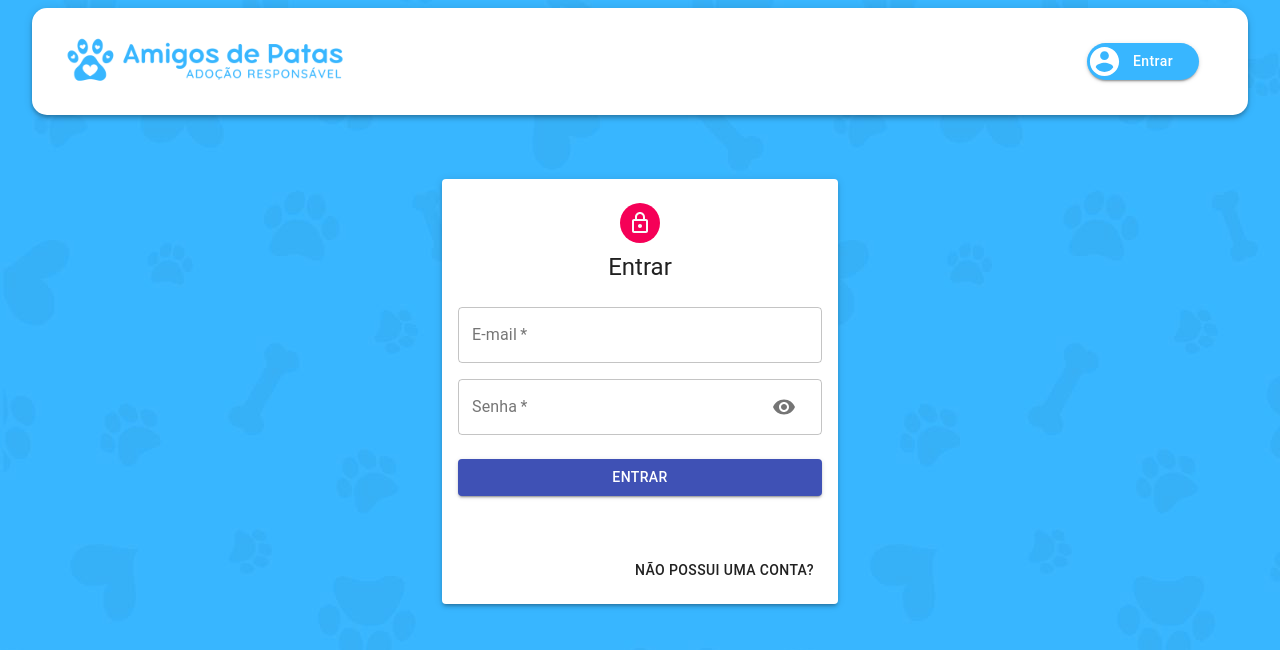
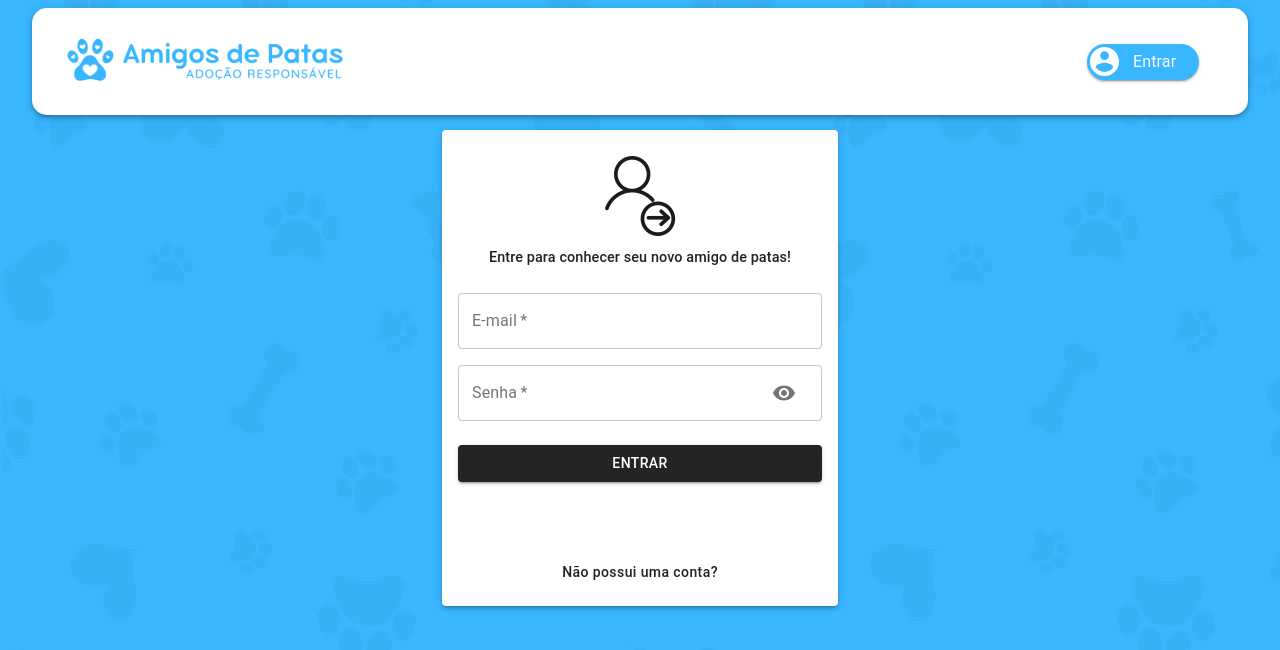
Before and after one commit to netsoncavina/AmigosDePatas-frontend, a React (Create React App) app: page /auth in a window 1280 px wide. Shown: the top 650 px of the page. Built offline with nearby package versions, Linux system fonts and the light colour scheme.

Commit message:
atualização de design

```diff
--- a/src/components/Auth/Auth.js
+++ b/src/components/Auth/Auth.js
@@ -1,17 +1,10 @@
 import React, { useState } from "react";
-import {
-  Avatar,
-  Button,
-  Paper,
-  Grid,
-  Typography,
-  Container,
-} from "@material-ui/core";
+import { Button, Paper, Grid, Typography, Container } from "@material-ui/core";
 import { GoogleLogin } from "@react-oauth/google";
 import jwt_decode from "jwt-decode";
 import { useHistory } from "react-router-dom";
 import { useDispatch } from "react-redux";
-import LockOutlinedIcon from "@material-ui/icons/LockOutlined";
+import icon from "../../images/icon.png";
 import Input from "./Input";
 import useStyles from "./styles";
 import { signin, signup } from "../../actions/auth";
@@ -69,13 +62,13 @@ const Auth = () => {
   };
 
   return (
-    <Container component="main" maxWidth="xs">
+    <Container component="main" maxWidth="xs" className={classes.container}>
       <Paper className={classes.paper} elevation={3}>
-        <Avatar className={classes.avatar}>
-          <LockOutlinedIcon />
-        </Avatar>
-        <Typography variant="h5">
-          {isSignUp ? "Cadastrar" : "Entrar"}
+        <img src={icon} className={classes.icon} alt="icon" />
+        <Typography variant="h6" className={classes.title}>
+          {isSignUp
+            ? "Se cadastre para conhecer seu novo amigo de patas!"
+            : "Entre para conhecer seu novo amigo de patas!"}
         </Typography>
         <form className={classes.form} onSubmit={handleSubmit}>
           <Grid container spacing={2}>
@@ -127,19 +120,22 @@ const Auth = () => {
             type="submit"
             fullWidth
             variant="contained"
-            color="primary"
+            style={{ backgroundColor: "#242424 ", color: "#fff" }}
             className={classes.submit}
           >
             {isSignUp ? "Cadastrar" : "Entrar"}
           </Button>
-          <GoogleLogin
-            className={classes.googleButton}
-            onSuccess={googleSuccess}
-            onFailure={googleFailure}
-          />
-          <Grid container justifyContent="flex-end">
+          <div className={classes.googleButton}>
+            <GoogleLogin
+              className={classes.googleButton}
+              onSuccess={googleSuccess}
+              onFailure={googleFailure}
+            />
+          </div>
+
+          <Grid container justifyContent="center">
             <Grid item>
-              <Button onClick={switchMode}>
+              <Button onClick={switchMode} style={{ textTransform: "none" }}>
                 {isSignUp ? "Já possui uma conta?" : "Não possui uma conta?"}
               </Button>
             </Grid>
--- a/src/components/Auth/styles.js
+++ b/src/components/Auth/styles.js
@@ -1,8 +1,17 @@
 import { makeStyles } from "@material-ui/core/styles";
 
 export default makeStyles((theme) => ({
+  container: {
+    display: "flex",
+    alignItems: "flex-end",
+    // marginLeft: "65%",
+    [theme.breakpoints.down("xs")]: {
+      justifyContent: "center",
+      marginLeft: "0px",
+    },
+  },
   paper: {
-    marginTop: theme.spacing(8),
+    marginTop: theme.spacing(0),
     display: "flex",
     flexDirection: "column",
     alignItems: "center",
@@ -13,12 +22,19 @@ export default makeStyles((theme) => ({
       margin: theme.spacing(1),
     },
   },
+  title: {
+    fontSize: "0.9rem",
+  },
+  icon: {
+    // width: "100px",
+    height: "100px",
+  },
   avatar: {
     margin: theme.spacing(1),
-    backgroundColor: theme.palette.secondary.main,
+    // backgroundColor: theme.palette.secondary.main,
   },
   form: {
-    width: "100%", // Fix IE 11 issue.
+    width: "100%",
     marginTop: theme.spacing(3),
   },
   submit: {
--- a/src/components/Navbar/Navbar.js
+++ b/src/components/Navbar/Navbar.js
@@ -104,10 +104,7 @@ const Navbar = () => {
                   }}
                   fontSize="large"
                 />
-                <Typography
-                  variant="p"
-                  style={{ color: "white", marginLeft: "30px" }}
-                >
+                <Typography style={{ color: "white", marginLeft: "30px" }}>
                   Entrar
                 </Typography>
               </div>
```
Also changed, not shown: src/images/icon.png (added).
